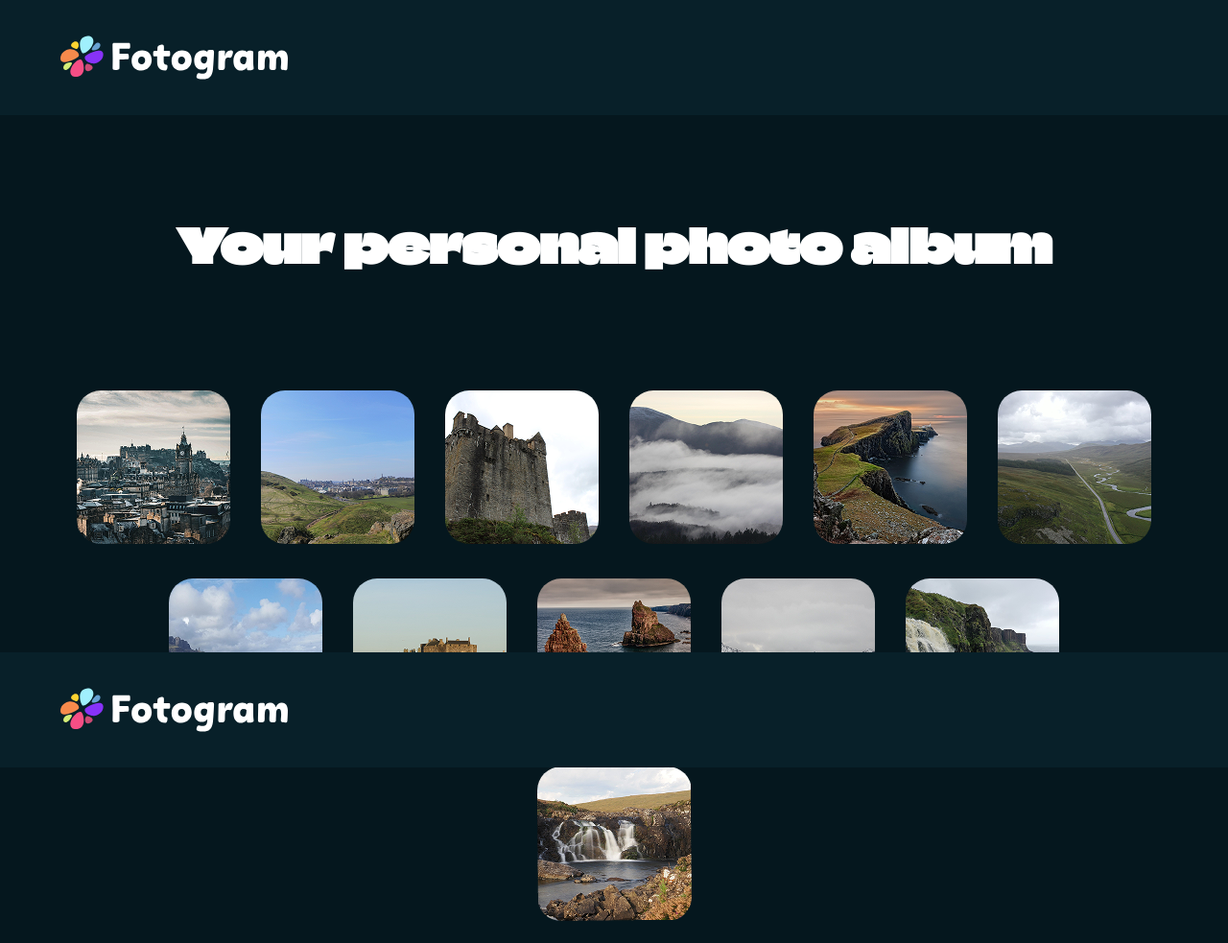
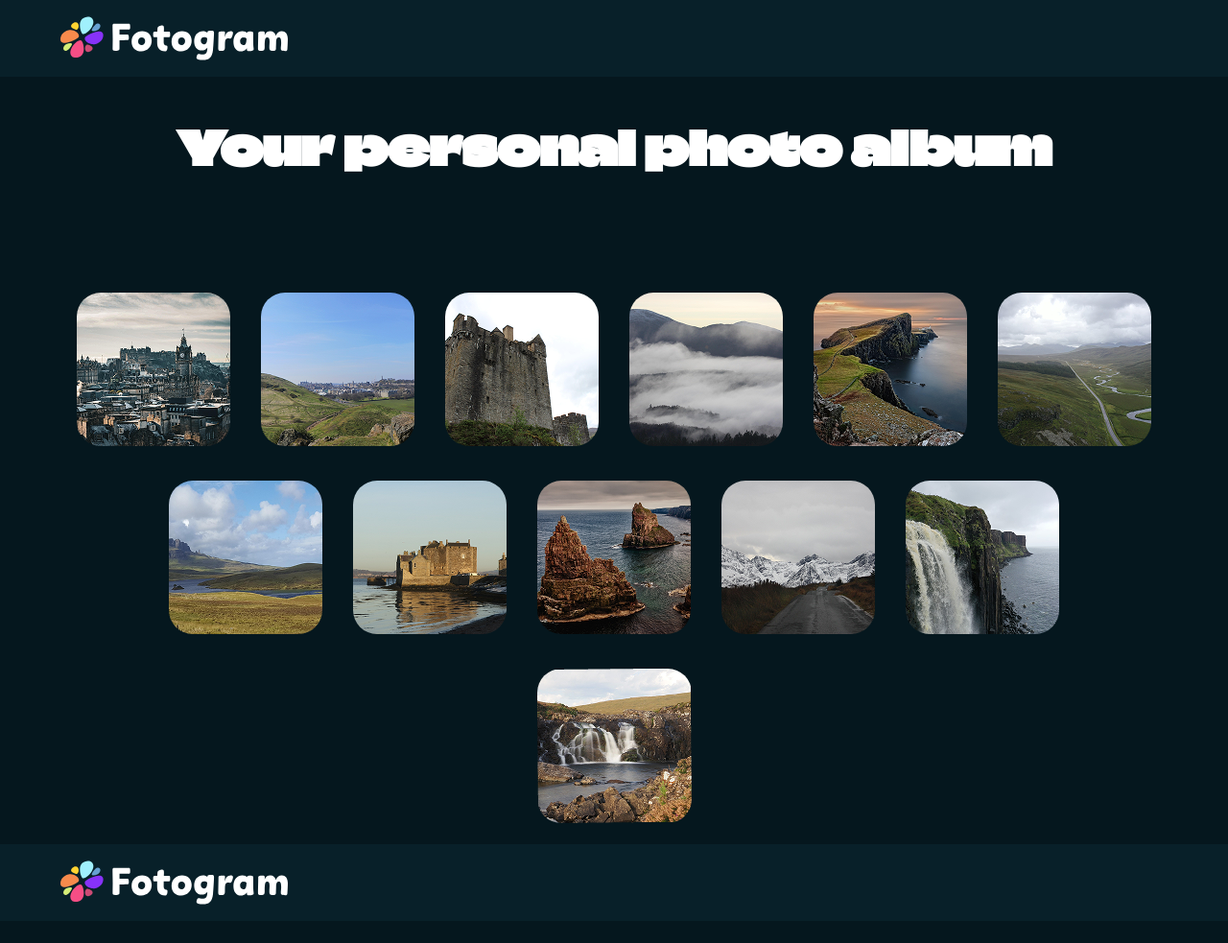
Before and after one commit to KKrntzk/fotogram, a plain HTML site: page index.html in a window 1280 px wide. Shown: the whole page at 96% size. After the commit the page ends 960 px from the top, so only its background shows below. Drawn offline with Linux system fonts and the light colour scheme.

Commit message:
footer css changed

```diff
--- a/index.html
+++ b/index.html
@@ -12,7 +12,6 @@
     />
   </head>
   <body onload="renderImgOnload()">
-    <div class="Site">
     <header class="MainHeader">
       <img
         class="LogoImg"
@@ -46,7 +45,6 @@
         </footer>
       </dialog>
     </main>
-    </div>
 
     <footer class="MainFooter">
       <img
--- a/style.css
+++ b/style.css
@@ -33,16 +33,12 @@ body {
 }
 
 main {
+  height: 100vh;
   display: flex;
   flex-direction: column;
   justify-content: center;
   align-items: center;
   padding-bottom: 64px;
-}
-
-.Site {
-  height: auto;
-  min-height: 100%;
 }
 
 .MainHeader {
@@ -83,8 +79,7 @@ main {
 }
 
 .MainFooter {
-  min-height: 120px;
-  margin-top: -120px;
+  height: 120px;
   background-color: #082029;
   display: flex;
   align-items: center;
```
Lines whose indentation alone changed are shown as unchanged.
